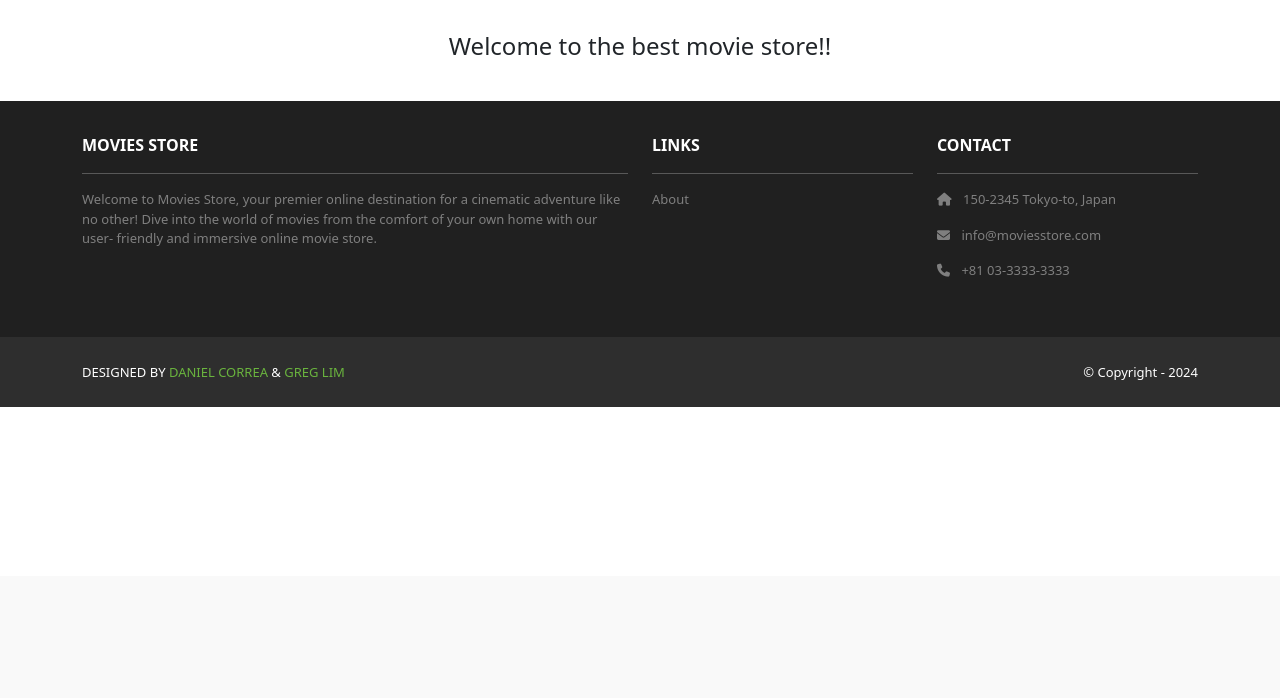
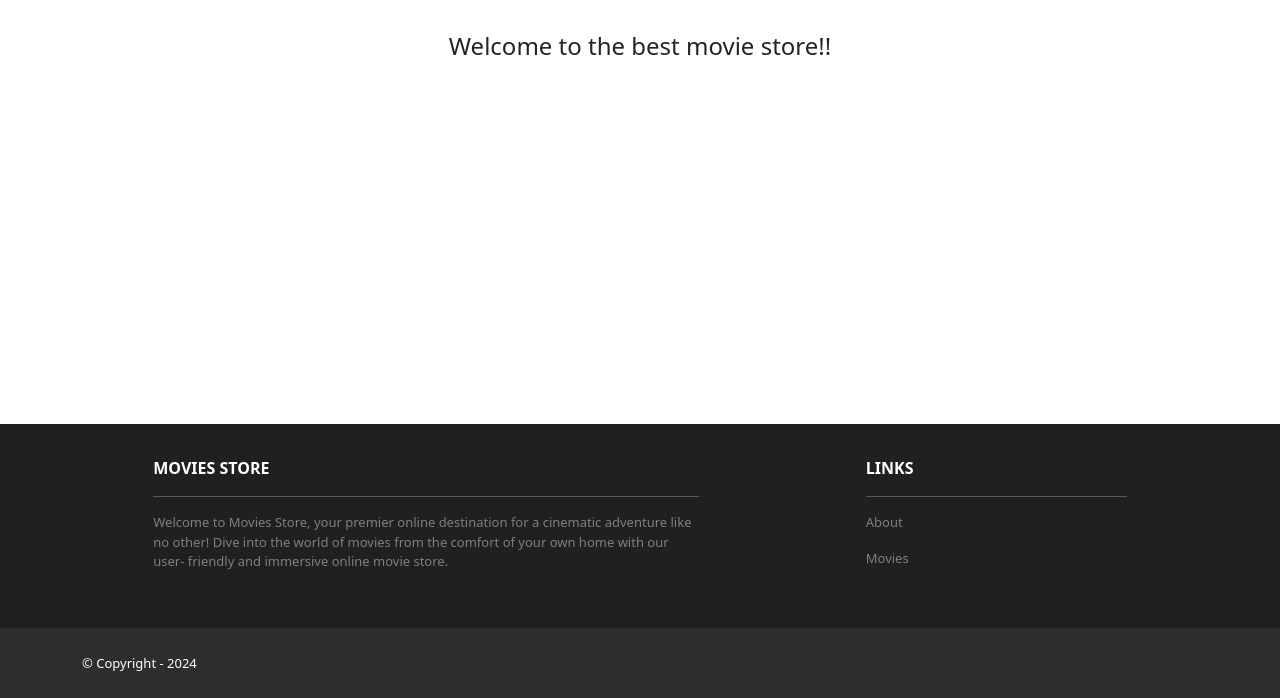
Before and after one commit to CS-2340-Group-3-S25/Project1, a Django app: page / in a window 1280 px wide. Shown: the part 224-922 px from the top of the page. Before the commit the page ends 631 px from the top, so only its background shows below. Run offline with Django 5.2, Linux system fonts and the light colour scheme; some libraries are stand-ins or nearby versions; some web fonts are replaced.

Commit message:
feature: update index html and base

```diff
--- a/home/templates/home/index.html
+++ b/home/templates/home/index.html
@@ -1,12 +1,11 @@
-{% extends 'base.html' %}
-{% block content %}
+{% extends 'base.html' %} {% block content %}
 <header class="masthead bg-index text-white text-center py-4">
   <div class="container d-flex align-items-center flex-column pt-2">
     <h2>Movies Store</h2>
     <p>Your Ticket to Unlimited Entertainment!</p>
   </div>
 </header>
-<div class="p-3">
+<div class="p-3" style="height: 53vh">
   <div class="container">
     <div class="row mt-3">
       <div class="col mx-auto text-center mb-3">
--- a/movie_site/templates/base.html
+++ b/movie_site/templates/base.html
@@ -3,121 +3,95 @@
   {% load static %}
   <head>
     <title>{{ template_data.title }}</title>
-    <link href=
-      "https://cdn.jsdelivr.net/npm/bootstrap@5.3.3/dist/css/bootstrap.min.css" rel="stylesheet"
-      crossorigin="anonymous">
-    <link rel=
-      "stylesheet"  href="https://cdnjs.cloudflare.com/ajax/libs/font-awesome/6.1.1/css/all.min.css">
-    <link href=
-      "https://fonts.googleapis.com/
+    <link
+      href="https://cdn.jsdelivr.net/npm/bootstrap@5.3.3/dist/css/bootstrap.min.css"
+      rel="stylesheet"
+      crossorigin="anonymous"
+    />
+    <link
+      rel="stylesheet"
+      href="https://cdnjs.cloudflare.com/ajax/libs/font-awesome/6.1.1/css/all.min.css"
+    />
+    <link
+      href="https://fonts.googleapis.com/
       css2?family=Poppins:wght@300;400;500;600;700&display=
-      swap" rel="stylesheet">
-    <script src=
-      "https://cdn.jsdelivr.net/npm/bootstrap@5.3.3/dist/js/bootstrap.bundle.min.js" crossorigin="anonymous">
-    </script>
-    <link rel="stylesheet" type="text/css" href="{% static 'css/style.css' %}">
+      swap"
+      rel="stylesheet"
+    />
+    <script
+      src="https://cdn.jsdelivr.net/npm/bootstrap@5.3.3/dist/js/bootstrap.bundle.min.js"
+      crossorigin="anonymous"
+    ></script>
+    <link
+      rel="stylesheet"
+      type="text/css"
+      href="{% static 'css/style.css' %}"
+    />
     <meta name="viewport" content="width=device-width, initial-scale=1" />
   </head>
   <body>
     <!-- Header -->
-    <nav class="p-3 navbar navbar-dark bg-dark
-         navbar-expand-lg">
+    <nav class="p-3 navbar navbar-dark bg-dark navbar-expand-lg">
       <div class="container">
-        <a class="navbar-brand"
-           href="{% url 'home.index' %}">
-          <img src="{% static 'img/logo.png' %}" alt="logo"
-               height="40" />
+        <a class="navbar-brand" href="{% url 'home.index' %}">
+          <img src="{% static 'img/logo.png' %}" alt="logo" height="40" />
         </a>
-        <button class="navbar-toggler" type="button"
-                data-bs-toggle="collapse"
-                data-bs-target="#navbarNavAltMarkup"
-                aria-controls="navbarNavAltMarkup"
-                aria-expanded="false"
-                aria-label="Toggle navigation">
+        <button
+          class="navbar-toggler"
+          type="button"
+          data-bs-toggle="collapse"
+          data-bs-target="#navbarNavAltMarkup"
+          aria-controls="navbarNavAltMarkup"
+          aria-expanded="false"
+          aria-label="Toggle navigation"
+        >
           <span class="navbar-toggler-icon"></span>
         </button>
-        <div class="collapse navbar-collapse"
-             id="navbarNavAltMarkup">
+        <div class="collapse navbar-collapse" id="navbarNavAltMarkup">
           <div class="navbar-nav ms-auto navbar-ml">
-            <a class="nav-link"
-               href="{% url 'home.about' %}">About</a>
-            <a class="nav-link"
-               href="{% url 'movies.index' %}">Movies</a>
-            <div class="vr bg-white mx-2 d-none
-              d-lg-block"></div>
+            <a class="nav-link" href="{% url 'home.about' %}">About</a>
+            <a class="nav-link" href="{% url 'movies.index' %}">Movies</a>
+            <div class="vr bg-white mx-2 d-none d-lg-block"></div>
             {% if user.is_authenticated %}
-            <a class="nav-link"
-              href="{% url 'accounts.logout' %}">Logout ({{user.username }})</a>
+            <a class="nav-link" href="{% url 'accounts.logout' %}"
+              >Logout ({{user.username }})</a
+            >
             {% else %}
-            <a class="nav-link"
-              href="{% url 'accounts.login' %}">Login</a>
-            <a class="nav-link"
-              href="{% url 'accounts.signup' %}">
-              Sign Up
-            </a>
+            <a class="nav-link" href="{% url 'accounts.login' %}">Login</a>
+            <a class="nav-link" href="{% url 'accounts.signup' %}"> Sign Up </a>
             {% endif %}
           </div>
         </div>
       </div>
     </nav>
     <!-- Header -->
-    <div>
-      {% block content %}
-      {% endblock content %}
-    </div>
+    <div>{% block content %} {% endblock content %}</div>
     <!-- Footer -->
     <section class="p-3 ms-footer d-none d-md-block">
       <div class="container">
         <div class="row mt-3 text-white">
-          <div class="col-md-6 col-lg-6 col-xl-6
-               mx-auto mb-4">
+          <div class="col-md-6 col-lg-6 col-xl-6 mx-auto mb-4">
             <b>MOVIES STORE</b>
             <hr />
             <p>
-              Welcome to Movies Store, your premier online
-              destination for a cinematic adventure like no
-              other! Dive into the world of movies from the
-              comfort of your own home with our user-
-              friendly and immersive online movie store.
+              Welcome to Movies Store, your premier online destination for a
+              cinematic adventure like no other! Dive into the world of movies
+              from the comfort of your own home with our user- friendly and
+              immersive online movie store.
             </p>
           </div>
-          <div class="col-md-3 col-lg-3 col-xl-3
-               mx-auto mb-4">
+          <div class="col-md-3 col-lg-3 col-xl-3 mx-auto mb-4">
             <b>LINKS</b>
             <hr />
-            <p><a class="nav-link"
-              href="{% url 'home.about' %}">
-              About
-            </a></p>
+            <p><a class="nav-link" href="{% url 'home.about' %}"> About </a></p>
+            <p><a class="nav-link" href="{% url 'movies.index' %}"> Movies </a></p>
           </div>
-          <div class="col-md-3 col-lg-3 col-xl-3 mx-auto
-               mb-4">
-            <b>CONTACT</b>
-            <hr />
-            <p><i class="fas fa-home me-2"></i>
-              150-2345 Tokyo-to, Japan
-            </p>
-            <p><i class="fas fa-envelope me-2"></i>
-              info@moviesstore.com
-            </p>
-            <p><i class="fas fa-phone me-2"></i>
-              +81 03-3333-3333
-            </p>
           </div>
         </div>
       </div>
     </section>
     <section class="p-3 ms-footer-bottom bg-dark">
-      <div class="container d-flex
-           justify-content-between">
-        <div class="me-5 text-white">
-          <span>DESIGNED BY
-            <a href="https://www.x.com/danielgarax"
-            target="_blank">DANIEL CORREA</a> &
-            <a href="https://www.x.com/greglim81"
-            target="_blank">GREG LIM</a>
-          </span>
-        </div>
+      <div class="container d-flex justify-content-between">
         <div class="text-white">
           <span>© Copyright - 2024</span>
         </div>
```
